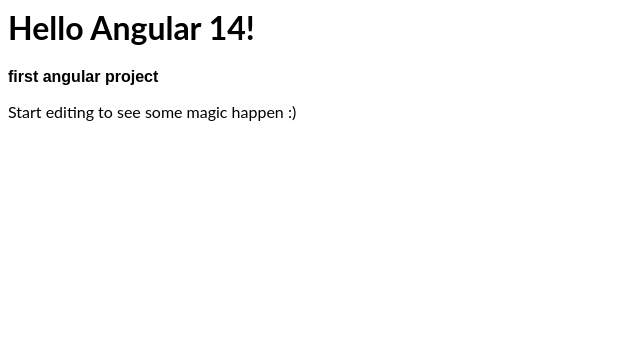
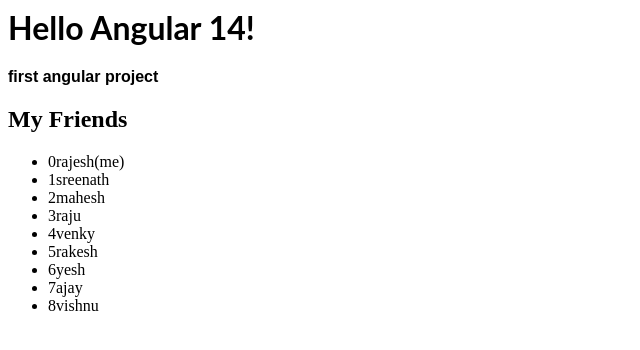
Before and after one commit to DUDDE-RAJESH/angular-project, an Angular app: page / in a window 1280 px wide. Shown: the top 350 px of the page, without its empty margins (0-640 px from the left). Built offline with nearby package versions, Linux system fonts and the light colour scheme.

Commit message:
2 files modified, 5 added

```diff
--- a/src/app/app.component.html
+++ b/src/app/app.component.html
@@ -1,5 +1,4 @@
 <hello name="{{ name }}"></hello>
 <h1>{{title}}</h1>
-<p>
-  Start editing to see some magic happen :)
-</p>
+
+<app-heroes></app-heroes>
--- a/src/app/app.module.ts
+++ b/src/app/app.module.ts
@@ -4,10 +4,11 @@
 
 import { AppComponent } from './app.component';
 import { HelloComponent } from './hello.component';
+import { HeroesComponent } from './heroes/heroes.component';
 
 @NgModule({
   imports:      [ BrowserModule, FormsModule ],
-  declarations: [ AppComponent, HelloComponent ],
+  declarations: [ AppComponent, HelloComponent, HeroesComponent ],
   bootstrap:    [ AppComponent ]
 })
 export class AppModule { }
--- /dev/null
+++ b/src/app/hero.ts
@@ -0,0 +1,4 @@
+export interface Hero {
+  id: number;
+  name: string;
+}
--- /dev/null
+++ b/src/app/heroes/heroes.component.html
@@ -0,0 +1,13 @@
+<h2>My Friends</h2>
+<ul class="heroes">
+  <li *ngFor="let hero of heroes"[class.selected]="hero===selectedHero" (click)="onSelect(hero)">
+    <span class="badge">{{hero.id}}</span>{{hero.name}}</li></ul>
+<div *ngIf="selectedHero">
+<h2>{{selectedHero.name|uppercase}} Details</h2>
+<div><span>id:</span>{{selectedHero.id}}</div>
+<div>
+  <label>name:
+    <input [(ngModel)]="selectedHero.name" placeholder="name"/>
+  </label>
+</div>
+</div>
--- /dev/null
+++ b/src/app/heroes/heroes.component.ts
@@ -0,0 +1,23 @@
+import { Component, OnInit } from '@angular/core';
+import {Hero} from '../hero';
+import {HEROES}  from '../mock-heroes';
+@Component({
+  selector: 'app-heroes',
+  templateUrl: './heroes.component.html',
+  styleUrls: ['./heroes.component.css']
+})
+export class HeroesComponent implements OnInit {
+  // hero: Hero={
+  //   id:1,
+  //   name:'rajesh'
+  // };
+   heroes=HEROES;
+   selectedHero:Hero;
+  constructor() { }
+
+  ngOnInit() {
+  }
+  onSelect(hero: Hero): void {
+    this.selectedHero=hero;
+  }
+}
--- /dev/null
+++ b/src/app/mock-heroes.ts
@@ -0,0 +1,12 @@
+import {Hero} from './hero';
+export const HEROES: Hero[]=[
+  { id:0 ,name:'rajesh(me)' },
+  { id:1 ,name:'sreenath' },
+  { id:2 ,name:'mahesh' },
+  { id:3 ,name:'raju' },
+  { id:4 ,name:'venky' },
+  { id:5 ,name:'rakesh' },
+  { id:6 ,name:'yesh' },
+  { id:7 ,name:'ajay' },
+  { id:8 ,name:'vishnu' }
+];
```
Also changed, not shown: src/app/heroes/heroes.component.css (added).
